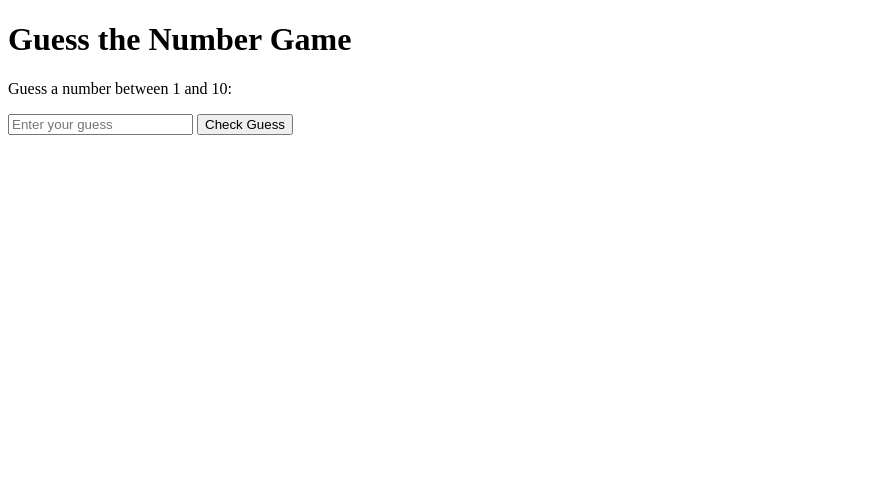
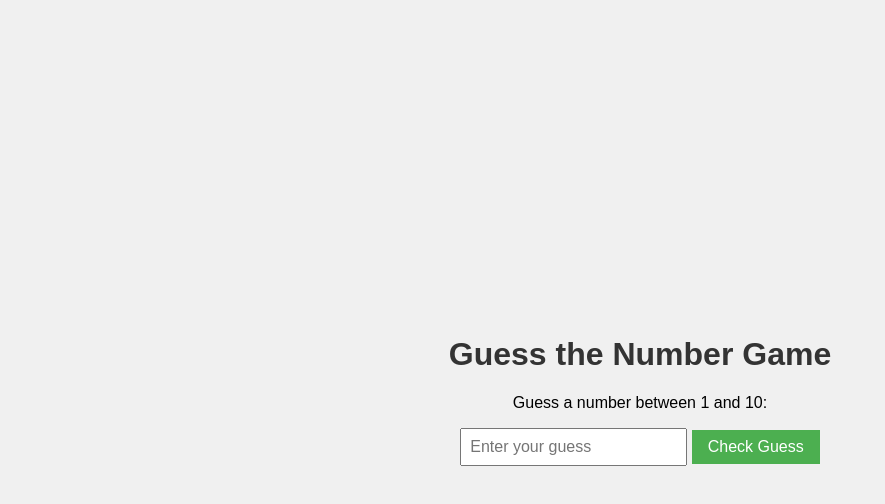
Before and after one commit to sherrylu1215/112306076_GuessNumber, a plain HTML site: page JS_1229/index.html in a window 1280 px wide. Shown: the whole page, without its empty margins (0-885 px from the left). Drawn offline with Linux system fonts and the light colour scheme.

Commit message:
Update index.html

```diff
--- a/JS_1229/index.html
+++ b/JS_1229/index.html
@@ -6,9 +6,10 @@
   <title>Guess the Number Game</title>
 
   <!-- 1. Include CSS styles -->
-
+  <link rel="stylesheet" href="guessNumber.css">
 
   <!-- 2. Include JavaScript file -->
+  <script src="guessNumber.js"></script>
 
 </head>
 <body>
@@ -18,7 +19,7 @@
     <p>Guess a number between 1 and 10:</p>
 
     <!-- 3. Trigger this button with the Enter Key. -->
-    <input type="number" id="userGuess" placeholder="Enter your guess">
+    <input type="number" id="userGuess" placeholder="Enter your guess"onkeydown="if(event.keyCode===13) checkGuess()">
     <button onclick="checkGuess()">Check Guess</button>
 
     <div id="result"></div>
```
